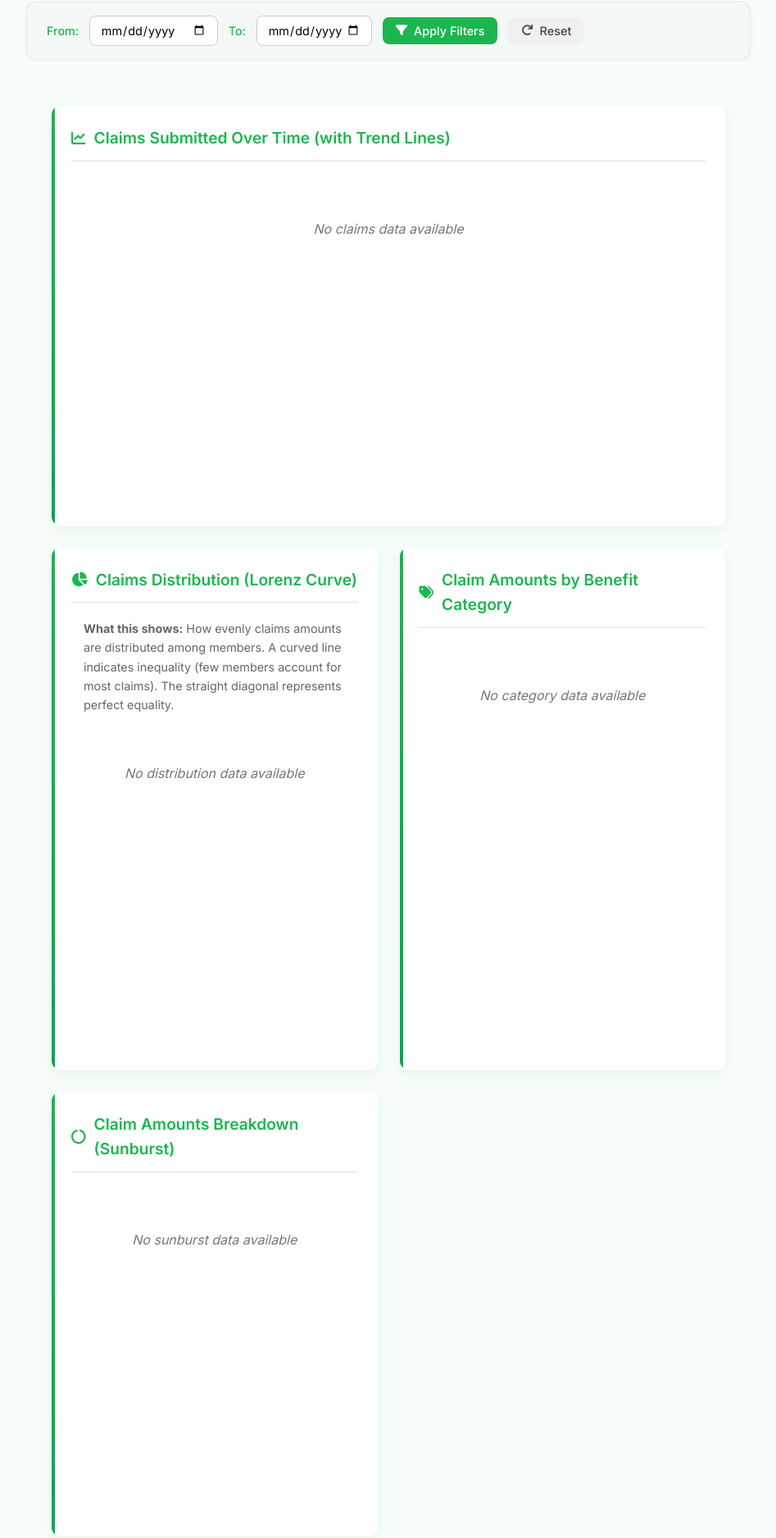
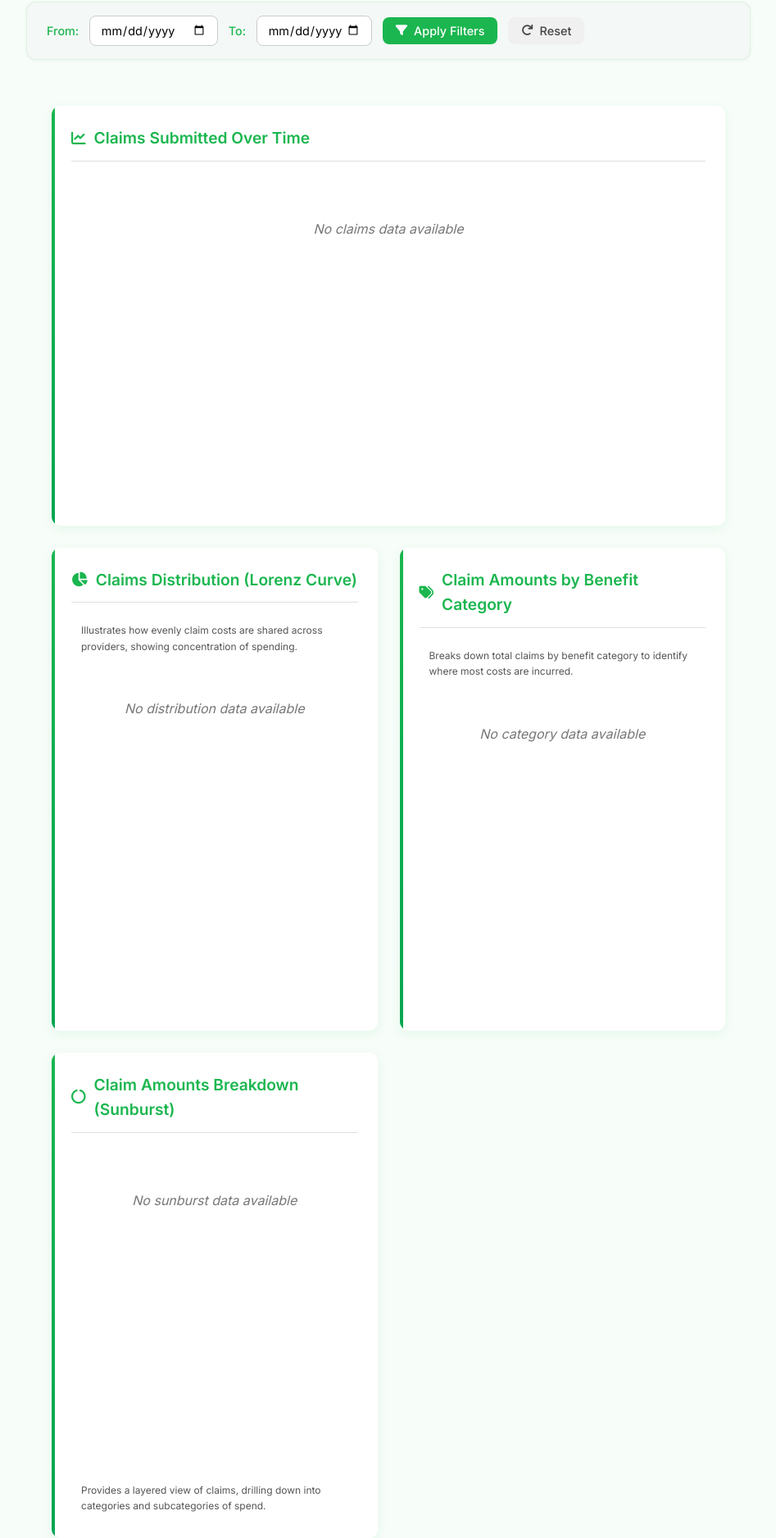
Before and after one commit to virtual-analytics/safaricom-claims, a Django app: page /safaricom/ in a window 1280 px wide. Shown: the part 803-2679 px from the top of the page at 82% size, without its empty margins (316-1263 px from the left). Run offline with Django 5.2, Linux system fonts and the light colour scheme; the visitor is signed in with stand-in values (Sample User, id 1); data that the repository does not hold is empty; some libraries are stand-ins or nearby versions.

```diff
--- a/myapp/templates/myapp/safaricom_home.html
+++ b/myapp/templates/myapp/safaricom_home.html
@@ -568,7 +568,7 @@ footer a:hover {
       {% if visualizations.debug.applied_filters.has_filters %}
         Filtered Claims Over Time (with Trend Lines)
       {% else %}
-        Claims Submitted Over Time (with Trend Lines)
+        Claims Submitted Over Time
       {% endif %}
     </div>
     <div class="chart-container">
@@ -585,11 +585,9 @@ footer a:hover {
     <div class="card-header">
       <i class="fas fa-chart-pie"></i> Claims Distribution (Lorenz Curve)
     </div>
-    <div style="padding: 0 15px 10px 15px; font-size: 0.9rem; color: #666;">
-      <strong>What this shows:</strong> How evenly claims amounts are distributed among members.
-      A curved line indicates inequality (few members account for most claims).
-      The straight diagonal represents perfect equality.
-    </div>
+    <p style="font-size: 12px; margin: 4px 12px; color: #555;">
+      Illustrates how evenly claim costs are shared across providers, showing concentration of spending.
+    </p>
     <div class="chart-container">
       {% if visualizations.lorenz_chart %}
         {{ visualizations.lorenz_chart|safe }}
@@ -604,6 +602,9 @@ footer a:hover {
     <div class="card-header">
       <i class="fas fa-tags"></i> Claim Amounts by Benefit Category
     </div>
+    <p style="font-size: 12px; margin: 4px 12px; color: #555;">
+      Breaks down total claims by benefit category to identify where most costs are incurred.
+    </p>
     <div class="chart-container">
       {% if visualizations.category_amounts %}
         {{ visualizations.category_amounts|safe }}
@@ -613,7 +614,7 @@ footer a:hover {
     </div>
   </div>
 
-  <!-- Update Sunburst Chart with smaller font styling -->
+  <!-- Sunburst Chart -->
   <div class="dashboard-card">
     <div class="card-header">
       <i class="fas fa-circle-notch"></i> Claim Amounts Breakdown (Sunburst)
@@ -622,11 +623,9 @@ footer a:hover {
       {% if visualizations.sunburst %}
         <div id="sunburst-chart">{{ visualizations.sunburst|safe }}</div>
         <script>
-          // Reduce font size in sunburst chart
           document.addEventListener('DOMContentLoaded', function() {
             const sunburstChart = document.getElementById('sunburst-chart');
             if (sunburstChart) {
-              // This will apply after the chart is rendered
               setTimeout(() => {
                 const textElements = sunburstChart.querySelectorAll('text');
                 textElements.forEach(text => {
@@ -642,13 +641,20 @@ footer a:hover {
         <div class="no-data-message">No sunburst data available</div>
       {% endif %}
     </div>
+    <p style="font-size: 12px; margin: 6px 12px; color: #555;">
+      Provides a layered view of claims, drilling down into categories and subcategories of spend.
+    </p>
   </div>
+
 
   <!-- Top Providers Chart -->
   <div class="dashboard-card two-column-card">
     <div class="card-header">
       <i class="fas fa-hospital"></i> Top Providers by Total Amount
     </div>
+    <p style="font-size: 12px; margin: 4px 12px; color: #555;">
+      Highlights providers with the largest claim payouts, useful for monitoring high-cost institutions.
+    </p>
     <div class="chart-container">
       {% if visualizations.top_providers %}
         {{ visualizations.top_providers|safe }}
@@ -658,11 +664,14 @@ footer a:hover {
     </div>
   </div>
 
-  <!-- Top Claimants Table (Anonymized IDs) -->
+  <!-- Top Claimants Table -->
   <div class="dashboard-card">
     <div class="card-header">
       <i class="fas fa-table"></i> Top Claimants Details (Anonymized)
     </div>
+    <p style="font-size: 12px; margin: 4px 12px; color: #555;">
+      Lists members with the highest claim amounts and claim counts, helping to spot heavy users.
+    </p>
     <div class="table-container">
       <table class="data-table">
         <thead>
```
Also changed, not shown: myapp/templates/myapp/safaricom_report.html (+1 -15 lines), myapp/templates/myapp/temporal_analysis.html (+0 -19 lines).
